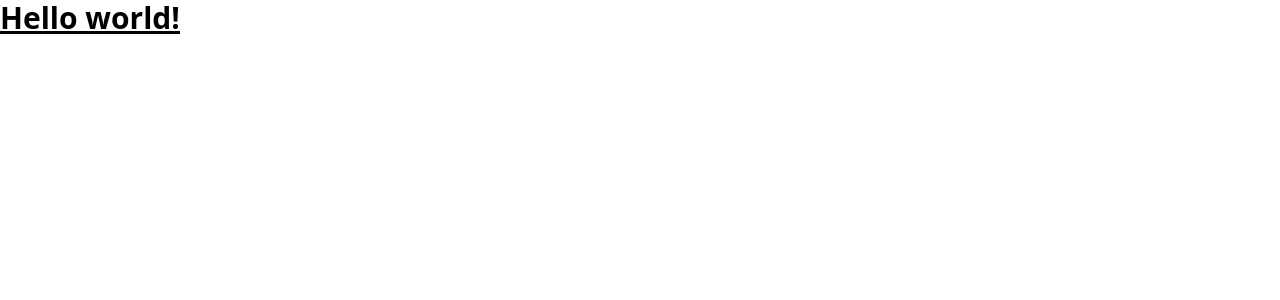
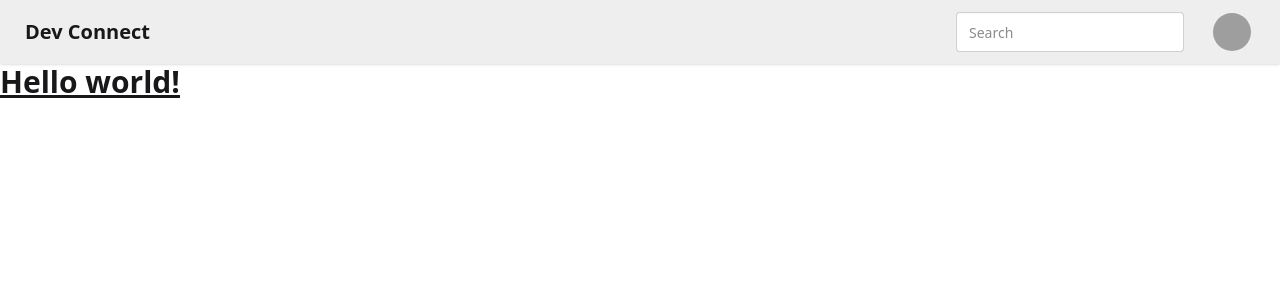
Before and after one commit to dahiyakapil/DevConnect-Web, a React (Vite) app: page / in a window 1280 px wide. Shown: the top 300 px of the page. Built offline with nearby package versions, Linux system fonts and the light colour scheme; grey boxes are pictures that could not be loaded.

Commit message:
Added the daisyUI component in App.jsx file ...

```diff
--- a/package.json
+++ b/package.json
@@ -21,6 +21,7 @@
     "@types/react-dom": "^19.1.2",
     "@vitejs/plugin-react": "^4.4.1",
     "autoprefixer": "^10.4.21",
+    "daisyui": "^5.0.35",
     "eslint": "^9.25.0",
     "eslint-plugin-react-hooks": "^5.2.0",
     "eslint-plugin-react-refresh": "^0.4.19",
--- a/src/App.css
+++ b/src/App.css
@@ -0,0 +1,2 @@
+@import "tailwindcss";
+@plugin "daisyui";
--- a/src/App.jsx
+++ b/src/App.jsx
@@ -6,7 +6,36 @@
 
   return (
     <>
-     <h1 class="text-3xl font-bold underline">
+    <div className="navbar bg-base-300 shadow-sm">
+  <div className="flex-1">
+    <a className="btn btn-ghost text-xl">Dev Connect</a>
+  </div>
+  <div className="flex gap-2">
+    <input type="text" placeholder="Search" className="input input-bordered w-24 md:w-auto" />
+    <div className="dropdown dropdown-end mx-5">
+      <div tabIndex={0} role="button" className="btn btn-ghost btn-circle avatar">
+        <div className="w-10 rounded-full">
+          <img
+            alt="Tailwind CSS Navbar component"
+            src="https://img.daisyui.com/images/stock/photo-1534528741775-53994a69daeb.webp" />
+        </div>
+      </div>
+      <ul
+        tabIndex={0}
+        className="menu menu-sm dropdown-content bg-base-100 rounded-box z-1 mt-3 w-52 p-2 shadow">
+        <li>
+          <a className="justify-between">
+            Profile
+            <span className="badge">New</span>
+          </a>
+        </li>
+        <li><a>Settings</a></li>
+        <li><a>Logout</a></li>
+      </ul>
+    </div>
+  </div>
+</div>
+     <h1 className="text-3xl font-bold underline">
     Hello world!
   </h1>
     </>
```
Also changed, not shown: 1 other file (tests, documents, lock files or other folders).
